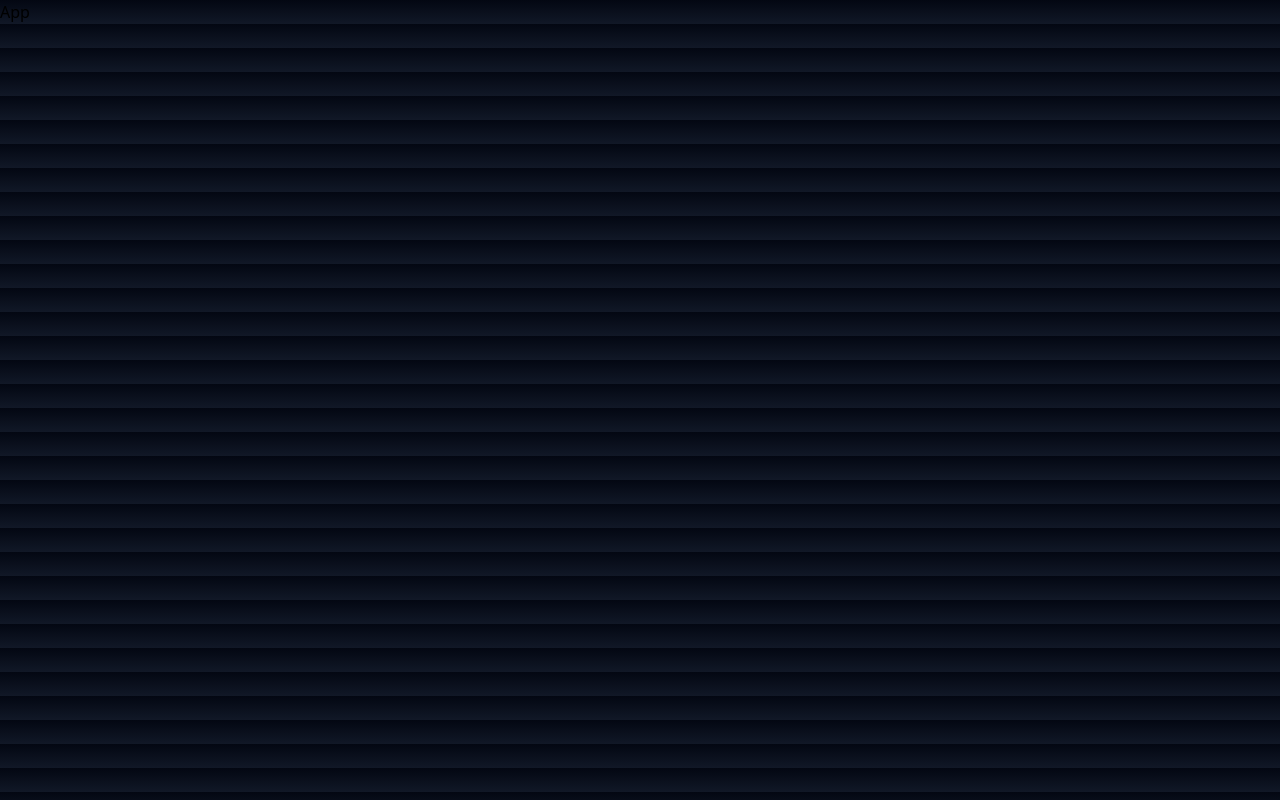
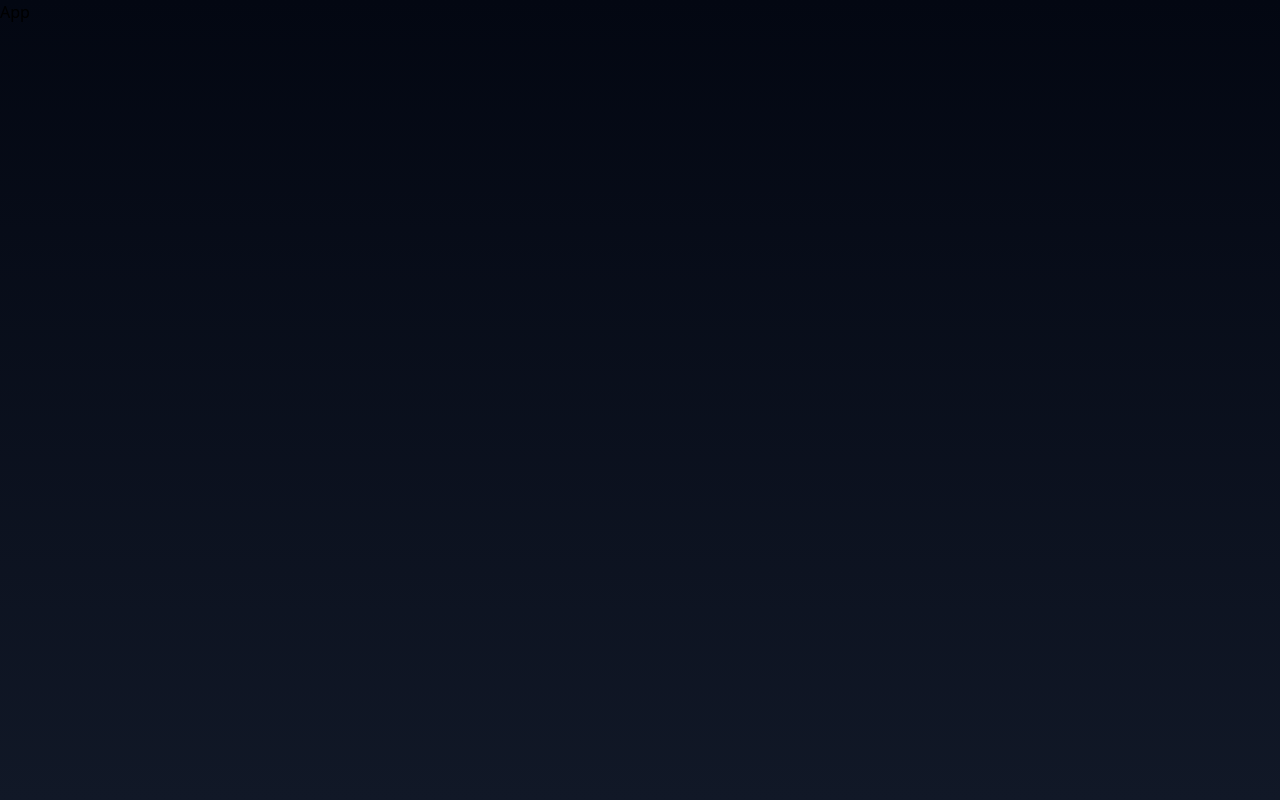
Before and after one commit to etkaa/toedoe, a React (Vite) app: page / in a window 1280 px wide. Built offline with nearby package versions, Linux system fonts and the light colour scheme.

Commit message:
Updates body styling to take full screen height.

```diff
--- a/src/index.css
+++ b/src/index.css
@@ -8,5 +8,5 @@
 
 body {
   /* gradient from slate-800 to slate-900 */
-  @apply bg-gradient-to-b from-gray-950 to-gray-900;
+  @apply min-h-screen w-screen bg-gradient-to-b from-gray-950 to-gray-900;
 }
```
